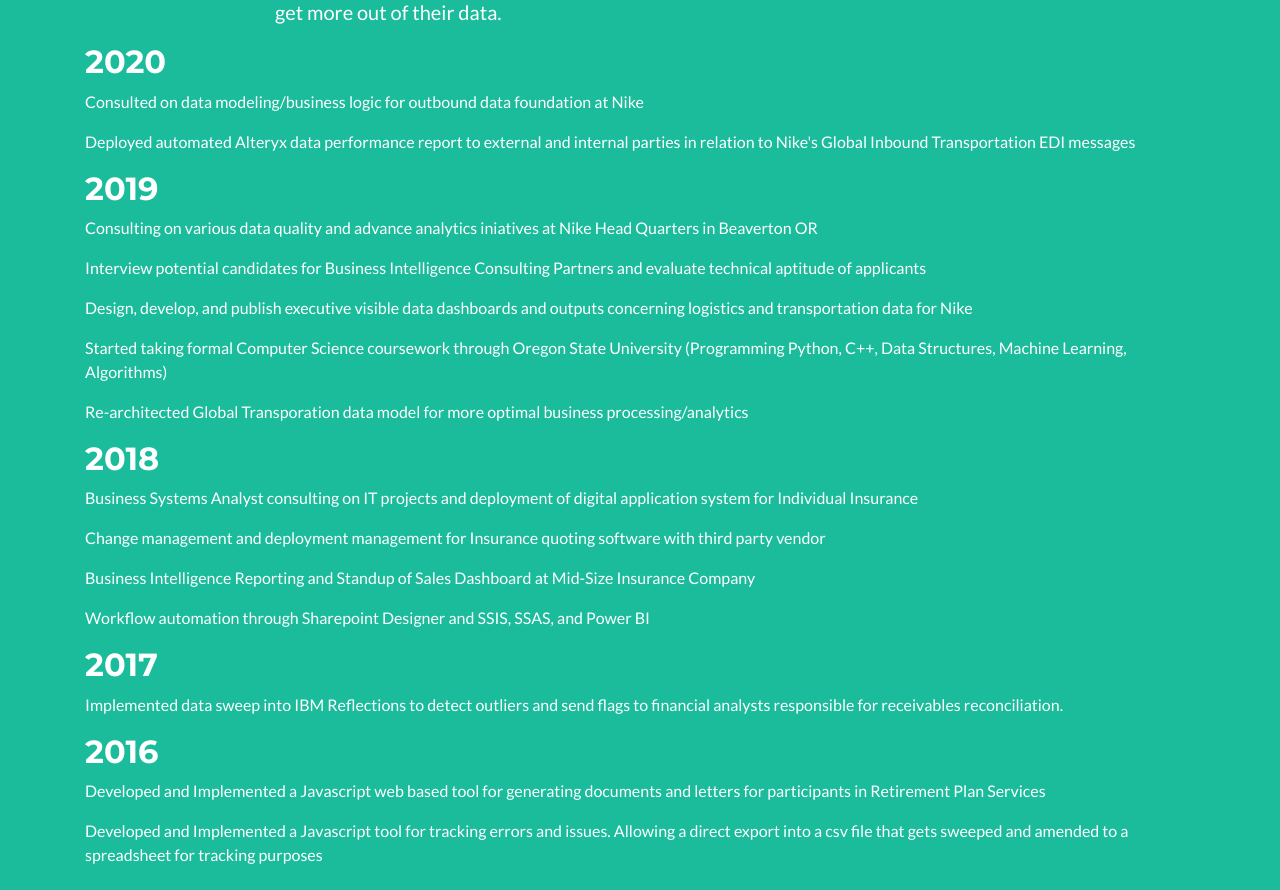
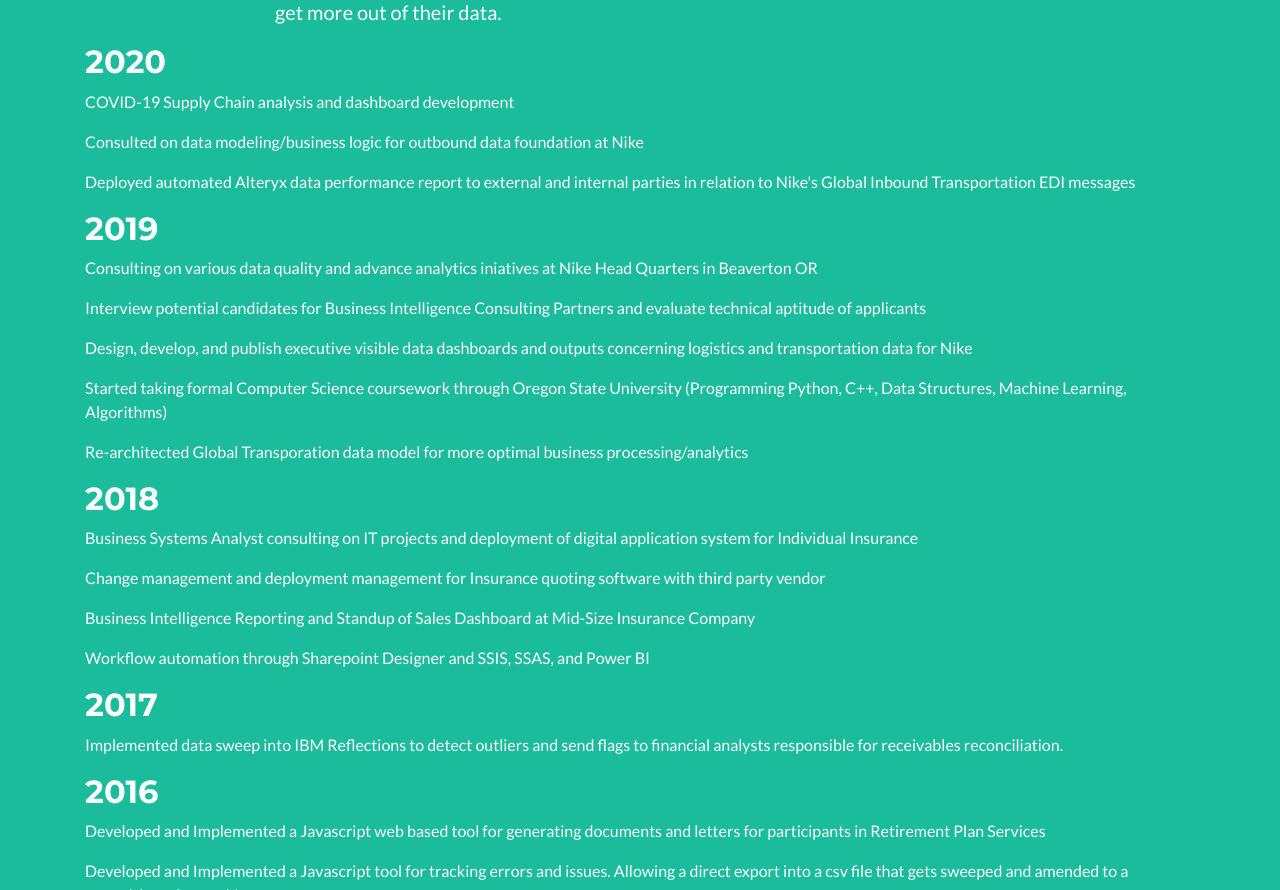
Before and after one commit to tradermichael/tradermichael.github.io, a website with bundled scripts: page index.html in a window 1280 px wide. Shown: the part 2168-3058 px from the top of the page. Built offline with nearby package versions, Linux system fonts and the light colour scheme; files whose address does not match are found by name.

Commit message:
Update index.html

```diff
--- a/index.html
+++ b/index.html
@@ -200,6 +200,7 @@
 
       <!--START OF TIMELINE CODE -->
       <h2>2020</h2>
+      <p>COVID-19 Supply Chain analysis and dashboard development</p>
       <p>Consulted on data modeling/business logic for outbound data foundation at Nike</p>
       <p>Deployed automated Alteryx data performance report to external and internal parties in relation to Nike's Global Inbound Transportation EDI messages</p>
       <h2>2019</h2>
```
